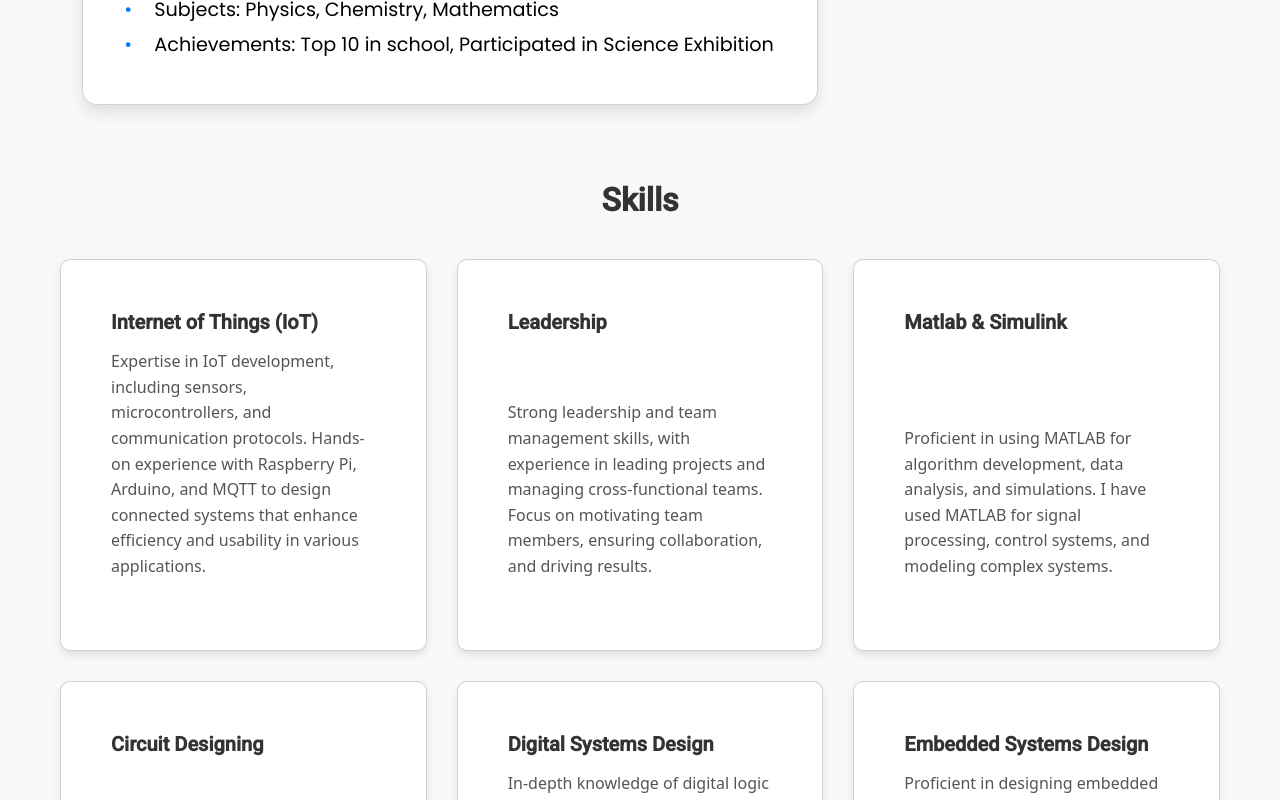
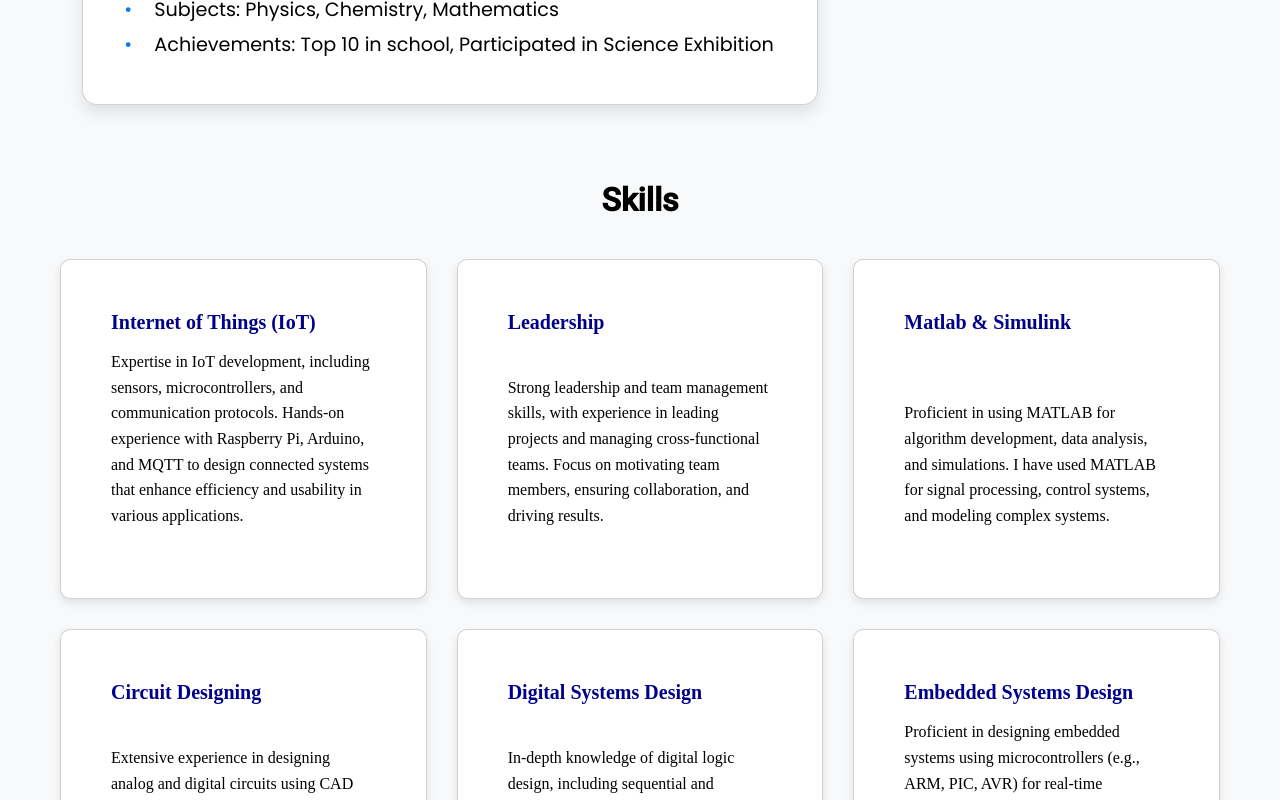
Before and after one commit to Akash140605/Lalitgangwar, a React (Create React App) app: page / in a window 1280 px wide. Shown: the part 1100-1900 px from the top of the page. Built offline with nearby package versions, Linux system fonts and the light colour scheme.

Commit message:
Update Skill.css

```diff
--- a/src/components/Skill.css
+++ b/src/components/Skill.css
@@ -1,4 +1,7 @@
 /* Styling for the Skill Section */
+*{
+  font-family: 'Times New Roman', Times, serif;
+}
 .skill-section {
     background-color: #f8f9fa;
     padding: 60px 0;
@@ -14,7 +17,7 @@
   .section-title {
     font-size: 2.5rem;
     font-weight: 600;
-    color: #333;
+    color: #000000;
     margin-bottom: 30px;
     font-family: 'Roboto', sans-serif;
   }
@@ -56,16 +59,18 @@
   }
 
   .card-title {
+    font-family: 'Times New Roman', Times, serif!important;
+
     font-size: 1.5rem;
     font-weight: bold;
-    color: #333;
+    color: darkblue!important;
     margin-bottom: 15px;
   }
 
   .card-description {
     font-size: 1.1rem;
     color: #555;
-    line-height: 1.6;
+    line-height: 1.7;
     margin-bottom: 20px;
   }
 
@@ -126,12 +131,12 @@
     font-size: 1.25rem;
     font-weight: 600;
     margin-bottom: 15px;
-    color: #333;
+    color: #ffb2b2;
   }
 
   .card-description {
     font-size: 1rem;
-    color: #555;
+    color: #000000;
     line-height: 1.6;
   }
 
```
